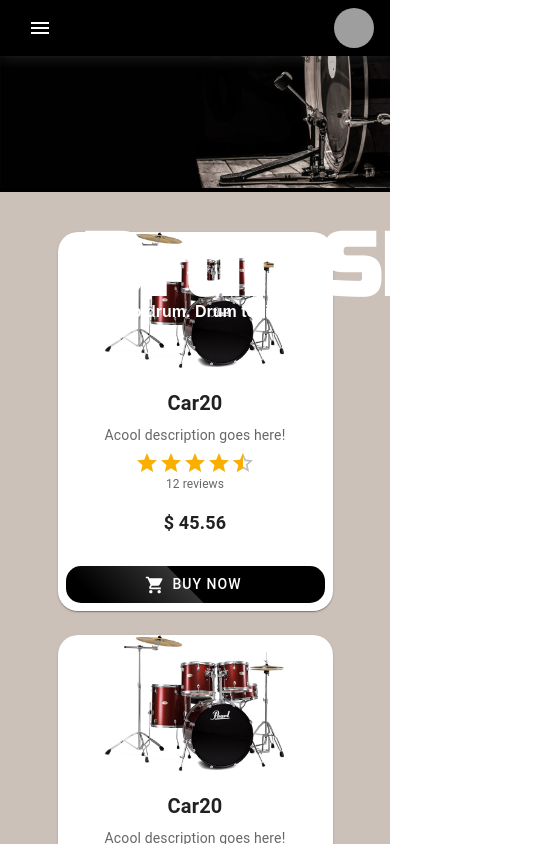
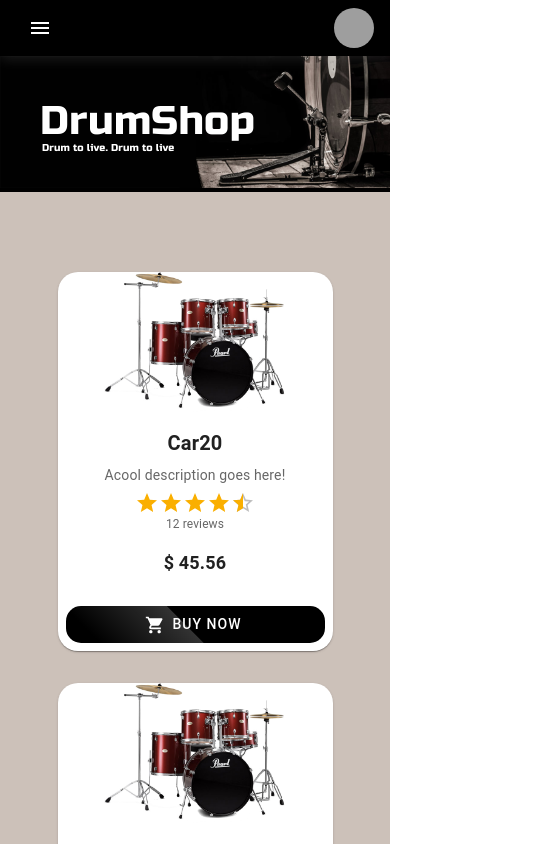
Before and after one commit to garzo94/Ecommerce-Frontend-React, a React (Vite) app: page / in a window 390 px wide. Shown: the top 844 px of the page, 547 px wide, since content can reach past the window. Built offline with nearby package versions, Linux system fonts and the light colour scheme; grey boxes are pictures that could not be loaded.

Commit message:
Responsive to welcome and detailproduct page

```diff
--- a/src/pages/SingleProductPage/Main.tsx
+++ b/src/pages/SingleProductPage/Main.tsx
@@ -23,14 +23,33 @@
 
 export default function Main() {
   return (
-    <Box sx={{ height: "100%", display: "flex", position: "relative" }}>
-      <Box sx={{ width: "50%", height: "30rem", p: 5, pb: 32 }}>
+    <Box
+      sx={{
+        // height: { lg: "135vh", md: "135vh", sm: "190vh", xs: "110vh" },
+        display: "flex",
+        flexDirection: "column",
+        position: "relative",
+      }}
+    >
+      <Box
+        sx={{
+          display: "flex",
+
+          flexDirection: { lg: "row", md: "row", sm: "column", xs: "column" },
+        }}
+      >
+        <Box
+          sx={{
+            p: { lg: 5, md: 5, sm: 5, xs: 0 },
+            // pb: 32,
+          }}
+        >
           <CardMedia
             component="img"
             height="100%"
             image="src\assets\images\Drum1.png"
             alt="green iguana"
-          sx={{ objectFit: "contain" }}
+            sx={{ objectFit: "contain", pt: { lg: 0, md: 0, xs: 5 } }}
           />
           <Stack
             direction="row"
@@ -41,7 +60,8 @@
 
               pt: 0,
               gap: 1,
-
+              top: { sm: 15, xs: 15 },
+              left: 4,
               position: "absolute",
             }}
           >
@@ -80,12 +100,17 @@
             zIndex: "-1",
           }}
         ></Box>
-      <Box sx={{ width: "50%", textAlign: "start" }}>
+        <Box
+          sx={{
+            width: { lg: "45%", md: "50%", sm: "70%", xs: "72%" },
+            ml: { lg: 0, md: 0, sm: "auto", xs: "auto" },
+            py: { lg: 10, md: 10, sm: -15, xs: 5 },
+            textAlign: "start",
+          }}
+        >
           <Typography
             sx={{
               fontSize: 50,
-            mt: 10,
-            ml: 8,
               fontWeight: "600",
             }}
           >
@@ -95,7 +120,6 @@
             direction="row"
             sx={{
               display: "flex",
-            ml: 8,
               alignItems: "end",
               justifyContent: "start",
             }}
@@ -107,24 +131,23 @@
               readOnly
             />
             <Typography
-            sx={{ fontSize: 12, mb: 0, ml: 1 }}
+              sx={{ fontSize: 12, mb: 0 }}
               color="text.secondary"
               gutterBottom
             >
               {`12 reviews`}
             </Typography>
           </Stack>
-        <Typography sx={{ ml: 8, mt: 3.5, fontSize: 30, fontWeight: "600" }}>
+          <Typography sx={{ mt: 3.5, fontSize: 30, fontWeight: "600" }}>
             $ 20.45
           </Typography>
-        <Typography sx={{ ml: 8, pr: 2, fontSize: 14, textAlign: "justify" }}>
+          <Typography sx={{ pr: 3, fontSize: 14, textAlign: "justify" }}>
             Lorem ipsum dolor sit amet, consectetur adipiscing elit. Et quidem
-          iure fortasse, sed tamen non gravissimum est testimonium multitudinis.
-          Philosophi autem in suis lectulis plerumque moriuntur. Pudebit te,
-          inquam, illius tabulae, quam Cleanthes sane commode verbis depingere
-          solebat. Duo Reges: autem in suis lectulis plerumque moriuntur.
-          Pudebit te, inquam, illius tabulae, quam Cleanthes sane commode verbis
-          depingere solebat. Duo Reges:
+            iure fortasse, sed tamen non gravissimum est testimonium
+            multitudinis. Philosophi autem in suis lectulis plerumque moriuntur.
+            Pudebit te, inquam, illius tabulae, quam Cleanthes sane commode
+            verbis depingere solebat. , inquam, illius tabulae, quam Cleanthes
+            sane commode verbis depingere solebat.
           </Typography>
           <Button
             startIcon={<ShoppingCartIcon />}
@@ -133,9 +156,9 @@
 
               bgcolor: "black",
               borderRadius: "15px",
-            width: "40%",
+              width: { lg: "40%", md: "50%", xs: "60%" },
               letterSpacing: "1px",
-            ml: 8,
+
               mt: 2,
               transition: "0.5s",
               "&:hover": {
@@ -162,6 +185,8 @@
             Add to Car
           </Button>
         </Box>
+      </Box>
+
       <Footer />
     </Box>
   );
--- a/src/pages/WelcomePage/Footer.tsx
+++ b/src/pages/WelcomePage/Footer.tsx
@@ -11,7 +11,7 @@
       sx={{
         bottom: 0,
         bgcolor: "black",
-        position: "absolute",
+        position: "relative",
         width: "100%",
       }}
     >
--- a/src/pages/WelcomePage/Main.tsx
+++ b/src/pages/WelcomePage/Main.tsx
@@ -1,6 +1,6 @@
 import React from "react";
 import products from "../../data";
-import { Grid, Box } from "@mui/material";
+import { Grid, Box, Typography } from "@mui/material";
 import ProductCard from "../../components/ProductCard";
 import { CardItem } from "../../types/Types";
 import image from "../../assets/images/back.jpg";
@@ -11,7 +11,7 @@
     <Box sx={{ position: "relative", height: "100%" }}>
       <Box
         sx={{
-          height: "100%",
+          height: "100% ",
           width: "100%",
           position: "relative",
           bgcolor: "black",
@@ -22,40 +22,43 @@
           src="src\assets\back.jpg"
           sx={{ height: "100%", width: "100%", objectFit: "contain" }}
         ></Box>
-        <h1
-          style={{
+        <Typography
+          sx={{
             position: "absolute",
-            fontSize: "5.5rem",
+            fontSize: { lg: 90, md: 80, sm: 60, xs: 40 },
+            left: { sm: -590, xs: -600 },
             color: "#fff",
-            top: 100,
+            top: { sm: 75, top: 35 },
             fontFamily: "'Russo One', sans-serif",
             marginLeft: 80,
           }}
         >
           {" "}
           DrumShop
-        </h1>
-        <h6
-          style={{
+        </Typography>
+        <Typography
+          sx={{
             position: "absolute",
-            fontSize: "1rem",
+            fontSize: { lg: 20, md: 15, sm: 15, xs: 10 },
+            left: { sm: -583, xs: -598 },
             color: "#fff",
-            top: 210,
-            fontFamily: "sans-serif",
-            marginLeft: 90,
+            top: { md: 185, sm: 148, xs: 85 },
+            fontFamily: "'Russo One', sans-serif",
+            marginLeft: 80,
           }}
         >
-          Live to drum. Drum to live.
-        </h6>
+          {" "}
+          Drum to live. Drum to live
+        </Typography>
       </Box>
       <Grid
         container
-        spacing={3}
+        spacing={4}
         sx={{
-          p: 5,
-          pb: 35,
+          p: 10,
+
           display: "flex",
-          flexDirection: "center",
+
           justifyContent: "center",
           bgcolor: "rgb(204,193,185)",
         }}
```
Lines whose indentation alone changed are shown as unchanged.
